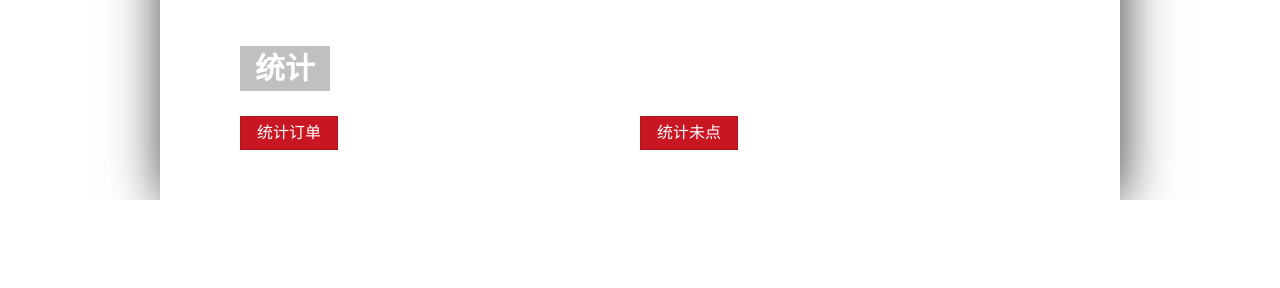
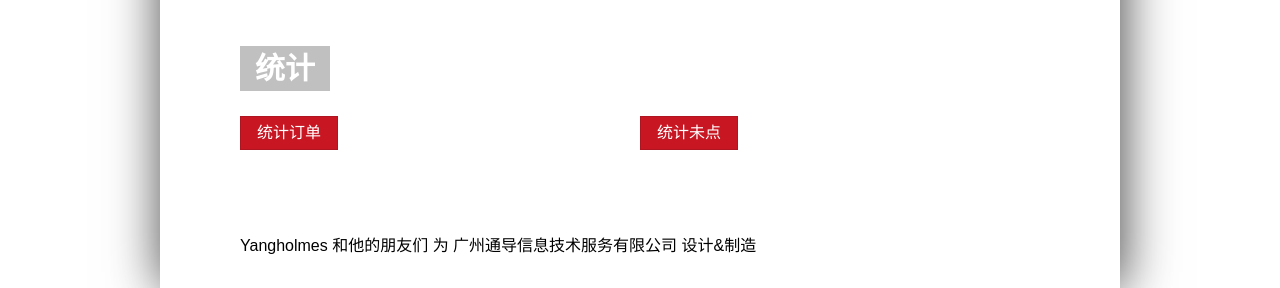
Before and after one commit to Yangholmes/orderMeal, a PHP site: page /manage/index.html in a window 1280 px wide. Shown: the part 990-1278 px from the top of the page. Before the commit the page ends 1190 px from the top, so only its background shows below. Run offline with PHP 8.4, Linux system fonts and the light colour scheme.

Commit message:
insert a footer into manage panel.

```diff
--- a/config/config.xml
+++ b/config/config.xml
@@ -4,7 +4,7 @@
 <usrConfig>
 	<host>localhost</host>
 	<usrname>root</usrname>
-	<password>GGJS5630</password>
+	<password>1001</password>
 	<database>ordermeal</database>
 </usrConfig>
 <mysqlInfo></mysqlInfo>
--- a/index.html
+++ b/index.html
@@ -48,12 +48,6 @@
 		<!-- side bar right start -->
 		<div class="sidebar" id="right-main"></div>
 		<!-- side bar right end -->
-		<!-- <footer>
-			<div class="copyrightInformation">
-				<p>Yangholmes 为 通导信息 设计</p>
-			</div>
-		</footer> -->
-
 		<script type="text/javascript" src="index.js"></script>
 	</body>
 </html>
--- a/manage/index.css
+++ b/manage/index.css
@@ -108,6 +108,11 @@ th,td{
 	border-bottom: solid 1px rgba(0,0,0,.1);
 }
 
+footer{
+	clear: both;
+	padding: 2em 0;
+}
+
 
 
 /**
--- a/manage/index.html
+++ b/manage/index.html
@@ -53,6 +53,12 @@
 		</main>
 		<!-- main end -->
 
+		<footer>
+			<div class="copyrightInformation">
+				<p>Yangholmes 和他的朋友们 为 广州通导信息技术服务有限公司 设计&制造</p>
+			</div>
+		</footer>
+
 		<script type="text/javascript" src="yangLib/yangCtrl.js"></script>
 		<script type="text/javascript" src="index.js"></script>
 	</body>
```
